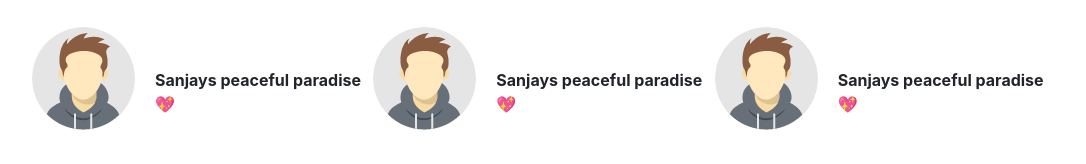
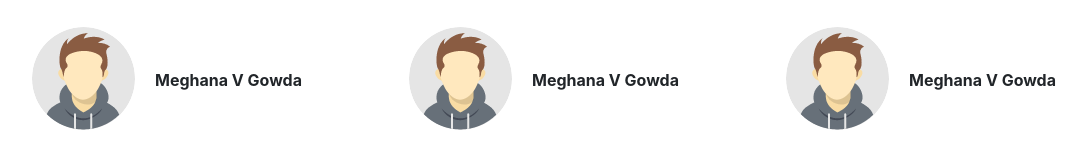
Before and after one commit to meghana121198/project-react, a React (Create React App) app: page /openview in a window 1280 px wide. Shown: the part 2122-2286 px from the top of the page, without its empty margins (96-1182 px from the left). Built offline with nearby package versions, Linux system fonts and the light colour scheme; the HTML template or start-up script is replaced by a standard one.

Commit message:
Update dpblck.jsx

```diff
--- a/src/components/dpblck.jsx
+++ b/src/components/dpblck.jsx
@@ -12,7 +12,7 @@ return (
         </div>
         <div>
             <span className='hhh'>
-            <b>Sanjays peaceful paradise 💖</b><br/></span>
+            <b>Meghana V Gowda</b><br/></span>
         </div>
         </div>
     </>
```
